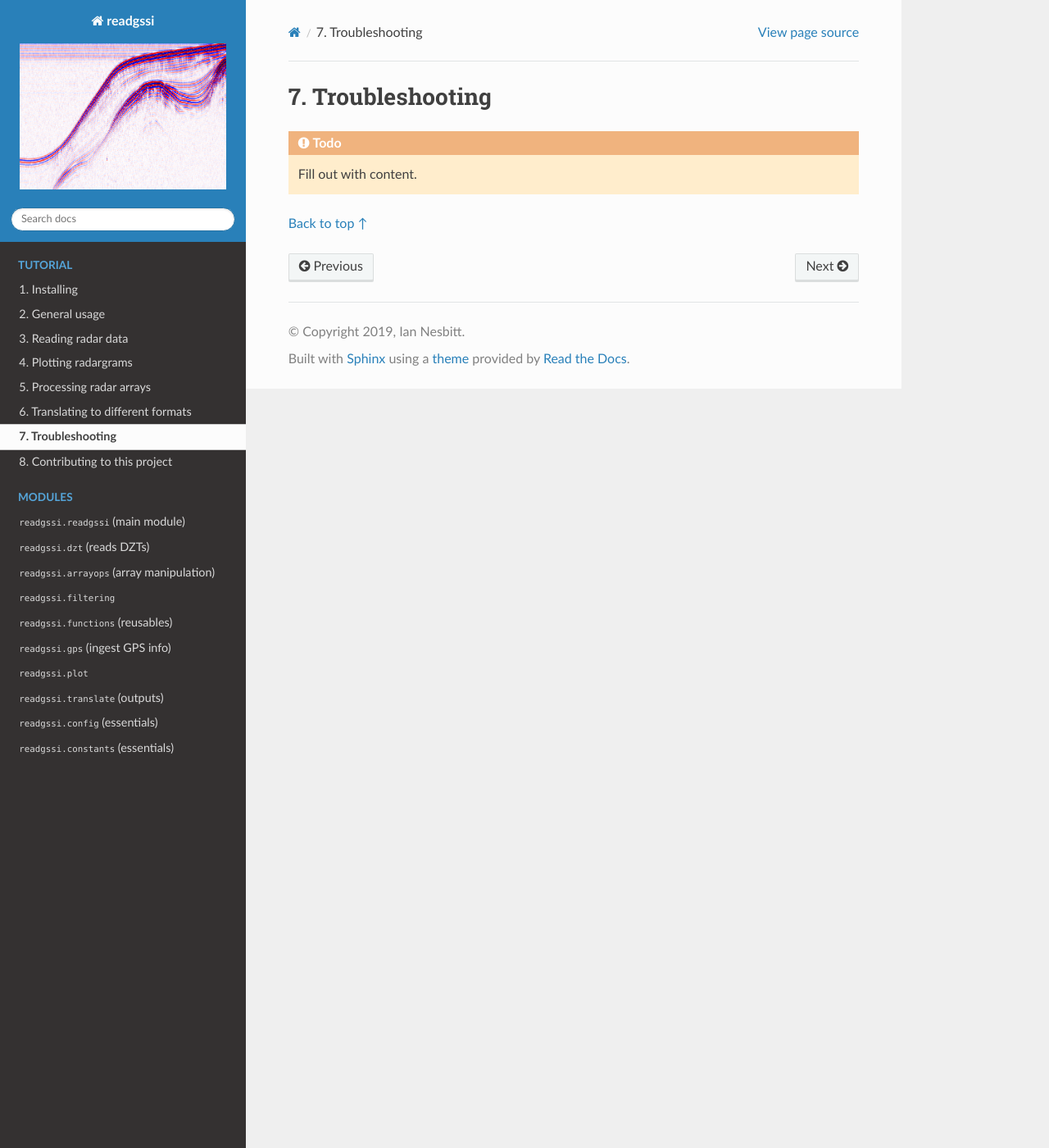
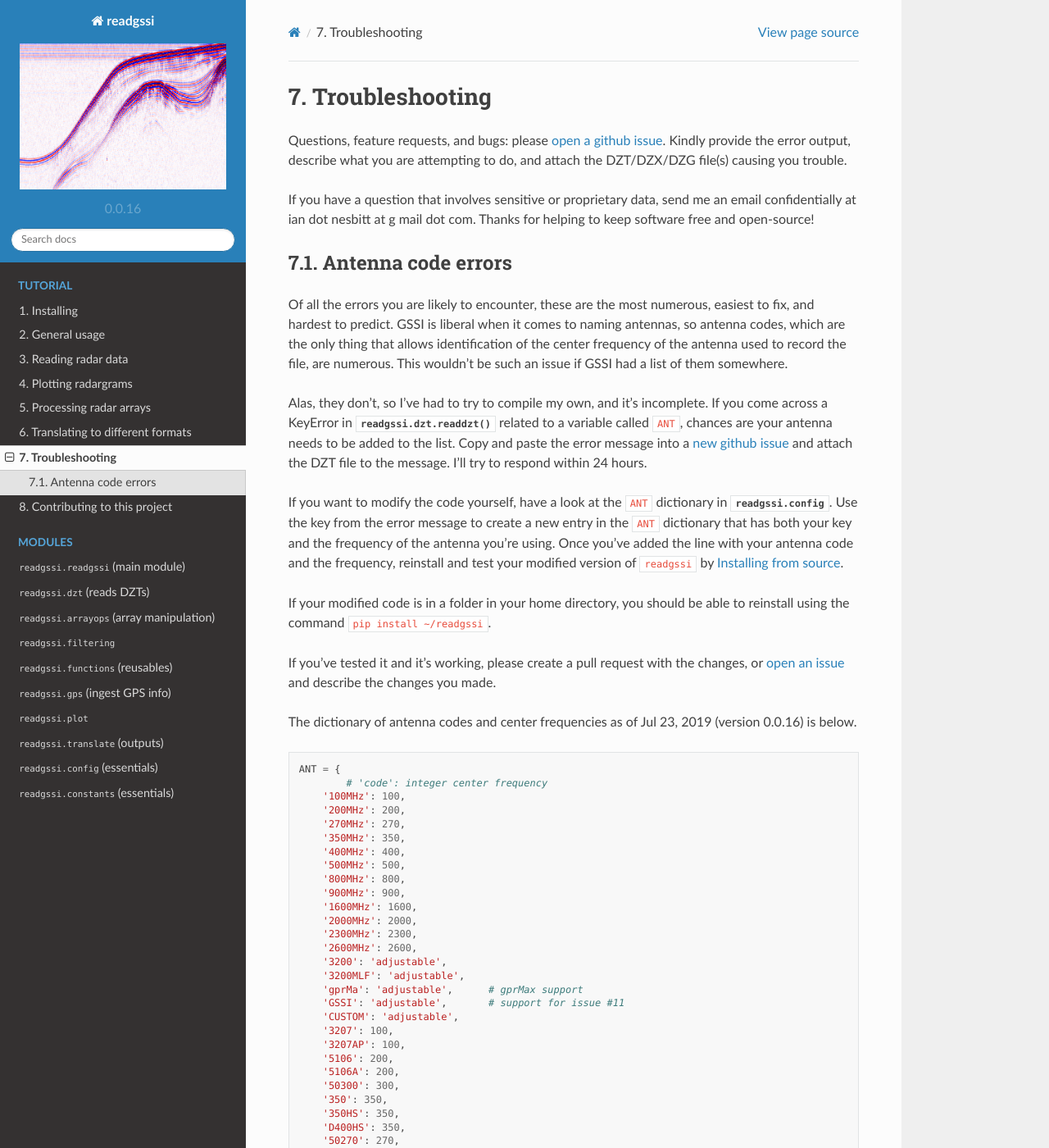
Before and after one commit to iannesbitt/readgssi, a Sphinx documentation site: the page built from docs/troubleshooting.rst, in a window 1280 px wide and 1400 px high. Shown: the whole window at 82% size. Built offline with Sphinx 7.4.7 and the Read the Docs theme 2.0.0, drawn with Linux system fonts in a browser that asks for light colours; some of the changed text lies outside the part shown.

Commit message:
updates to troubleshooting (#9)

```diff
--- a/docs/conf.py
+++ b/docs/conf.py
@@ -26,7 +26,7 @@ copyright = '%s, Ian Nesbitt' % datetime.now().year
 author = 'Ian Nesbitt'
 
 # The short X.Y version
-version = '' # readgssi.__version__
+version = readgssi.__version__
 # The full version, including alpha/beta/rc tags
 release = ''
 
--- a/docs/troubleshooting.rst
+++ b/docs/troubleshooting.rst
@@ -1,7 +1,76 @@
 Troubleshooting
 #####################################
 
-.. todo:: Fill out with content.
+Questions, feature requests, and bugs: please `open a github issue <https://github.com/iannesbitt/readgssi/issues>`_. Kindly provide the error output, describe what you are attempting to do, and attach the DZT/DZX/DZG file(s) causing you trouble.
+
+If you have a question that involves sensitive or proprietary data, send me an email confidentially at ian dot nesbitt at g mail dot com. Thanks for helping to keep software free and open-source!
+
+===========================
+Antenna code errors
+===========================
+
+Of all the errors you are likely to encounter, these are the most numerous, easiest to fix, and hardest to predict. GSSI is liberal when it comes to naming antennas, so antenna codes, which are the only thing that allows identification of the center frequency of the antenna used to record the file, are numerous. This wouldn't be such an issue if GSSI had a list of them somewhere.
+
+Alas, they don't, so I've had to try to compile my own, and it's incomplete. If you come across a KeyError in :py:func:`readgssi.dzt.readdzt` related to a variable called :code:`ANT`, chances are your antenna needs to be added to the list. Copy and paste the error message into a `new github issue <https://github.com/iannesbitt/readgssi/issues/new>`_ and attach the DZT file to the message. I'll try to respond within 24 hours.
+
+If you want to modify the code yourself, have a look at the :code:`ANT` dictionary in :py:mod:`readgssi.config`. Use the key from the error message to create a new entry in the :code:`ANT` dictionary that has both your key and the frequency of the antenna you're using. Once you've added the line with your antenna code and the frequency, reinstall and test your modified version of :code:`readgssi` by :ref:`Installing from source`.
+
+If your modified code is in a folder in your home directory, you should be able to reinstall using the command :bash:`pip install ~/readgssi`.
+
+If you've tested it and it's working, please create a pull request with the changes, or `open an issue <https://github.com/iannesbitt/readgssi/issues/new>`_ and describe the changes you made.
+
+The dictionary of antenna codes and center frequencies as of |today| (version |version|) is below.
+
+.. code-block:: python
+
+	ANT = {
+		# 'code': integer center frequency
+	    '100MHz': 100,
+	    '200MHz': 200,
+	    '270MHz': 270,
+	    '350MHz': 350,
+	    '400MHz': 400,
+	    '500MHz': 500,
+	    '800MHz': 800,
+	    '900MHz': 900,
+	    '1600MHz': 1600,
+	    '2000MHz': 2000,
+	    '2300MHz': 2300,
+	    '2600MHz': 2600,
+	    '3200': 'adjustable',
+	    '3200MLF': 'adjustable',
+	    'gprMa': 'adjustable',      # gprMax support
+	    'GSSI': 'adjustable',       # support for issue #11
+	    'CUSTOM': 'adjustable',
+	    '3207': 100,
+	    '3207AP': 100,
+	    '5106': 200,
+	    '5106A': 200,
+	    '50300': 300,
+	    '350': 350,
+	    '350HS': 350,
+	    'D400HS': 350,
+	    '50270': 270,
+	    '50270S': 270,
+	    'D50300': 300,
+	    '5103': 400,
+	    '5103A': 400,
+	    '50400': 400,
+	    '50400S': 400,
+	    '800': 800,
+	    'D50800': 800,
+	    '3101': 900,
+	    '3101A': 900,
+	    '51600': 1600,
+	    '51600S': 1600,
+	    'SS MINI': 1600,
+	    '62000': 2000,
+	    '62000-003': 2000,
+	    '62300': 2300,
+	    '62300XT': 2300,
+	    '52600': 2600,
+	    '52600S': 2600,
+	}
 
 
 `Back to top ↑ <#top>`_
--- a/setup.py
+++ b/setup.py
@@ -6,7 +6,7 @@ with open("README.md", "r") as fh:
 
 setuptools.setup(
     name="readgssi",
-    version="0.0.15",
+    version="0.0.16",
     author="Ian Nesbitt",
     author_email="ian.nesbitt@gmail.com",
     license='AGPL',
```
